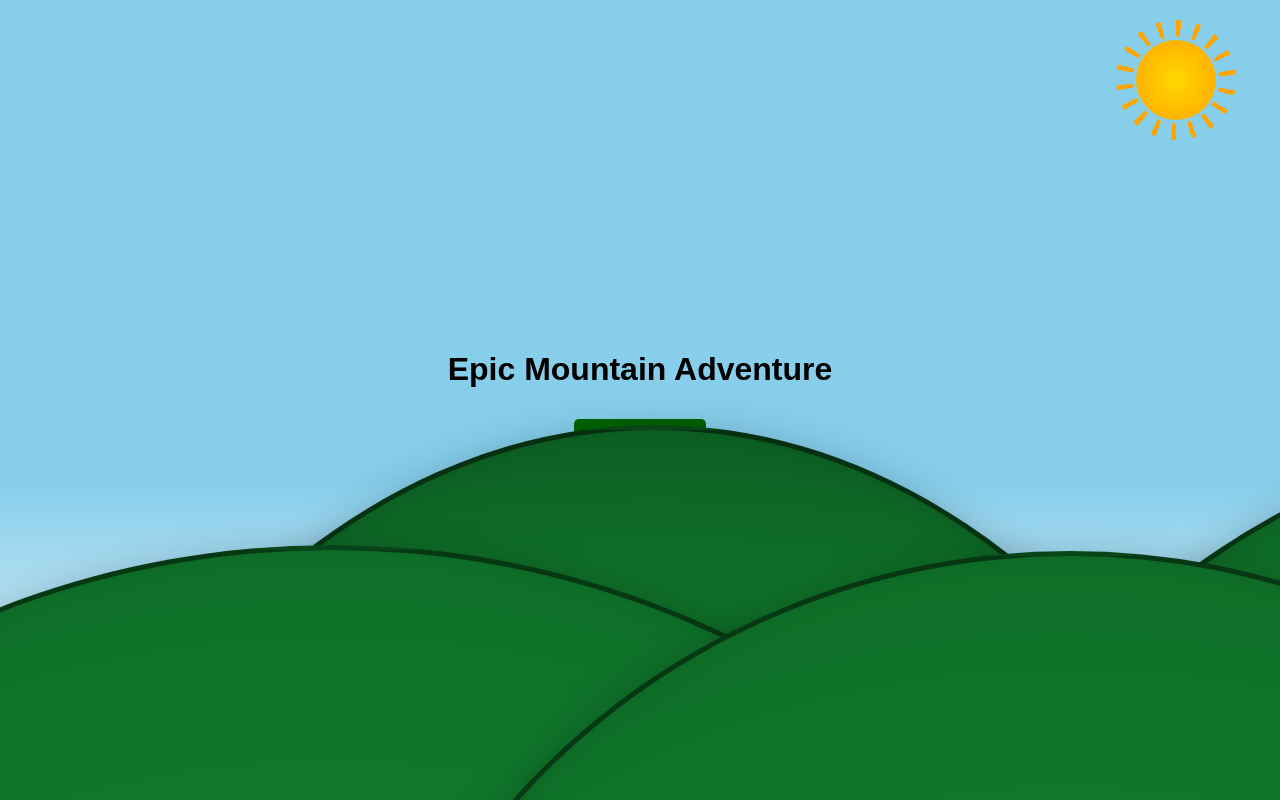
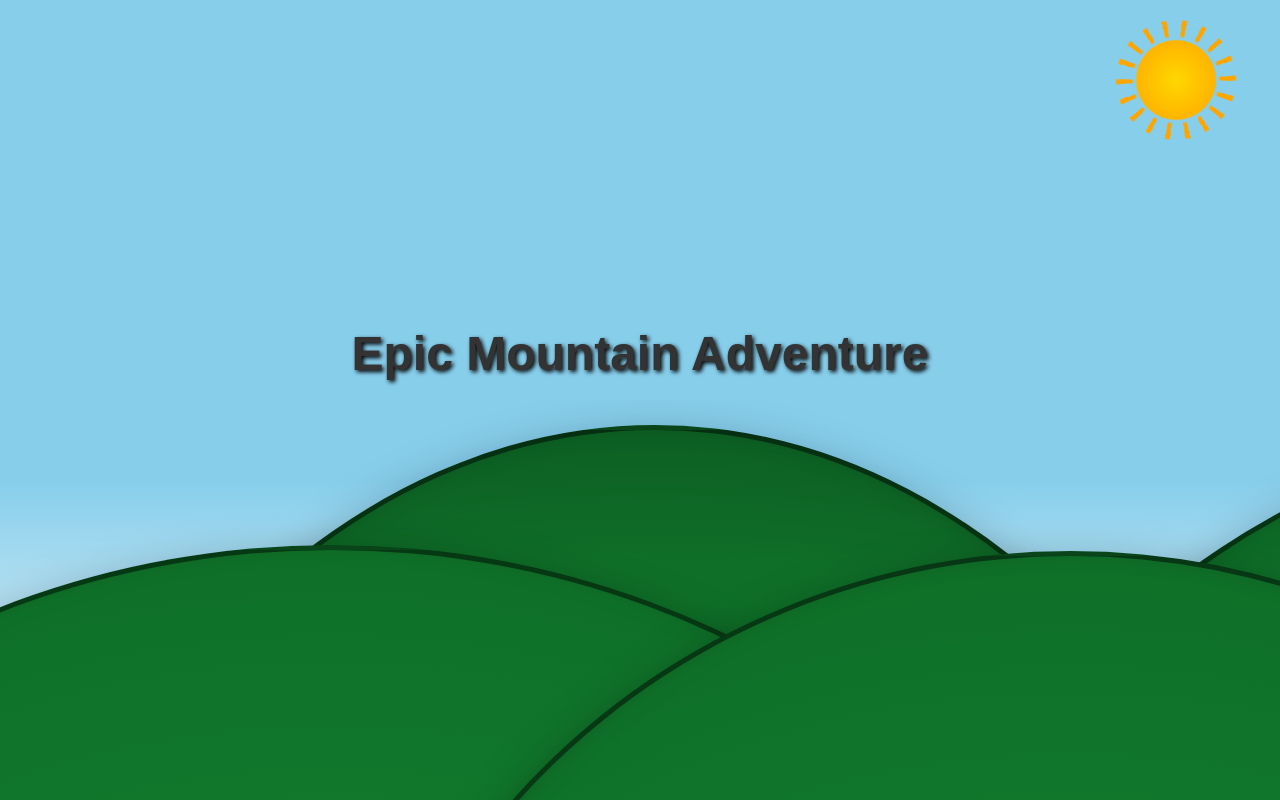
Before and after one commit to pushiscool/tsaecogame2025, a React (Create React App) app: page / in a window 1280 px wide. Built offline with nearby package versions, Linux system fonts and the light colour scheme.

Commit message:
Update HomeScreen.css

```diff
--- a/src/components/HomeScreen.css
+++ b/src/components/HomeScreen.css
@@ -1,7 +1,7 @@
 body {
   text-align: center;
-  background-color: lightblue;
-  font-family: Arial, sans-serif;
+  background-color: #87ceeb;
+  font-family: 'Arial', sans-serif;
   margin: 0;
   overflow: hidden;
 }
@@ -24,8 +24,31 @@ body {
   left: 0;
   width: 100%;
   height: 100%;
-  background: linear-gradient(to bottom, skyblue 60%, white 100%);
+  background: linear-gradient(to bottom, #87ceeb 60%, white 100%);
   z-index: -2;
+}
+
+.game-title {
+  font-size: 3rem;
+  color: #333;
+  text-shadow: 2px 2px 4px #000;
+}
+
+.start-button {
+  padding: 15px 30px;
+  margin: 20px;
+  font-size: 20px;
+  cursor: pointer;
+  border: none;
+  background-color: darkgreen;
+  color: white;
+  border-radius: 10px;
+  transition: background-color 0.3s, transform 0.2s;
+}
+
+.start-button:hover {
+  background-color: green;
+  transform: scale(1.05);
 }
 
 .sun {
@@ -37,6 +60,7 @@ body {
   background: radial-gradient(circle, #FFD700, #FFA500);
   border-radius: 50%;
   z-index: 3;
+  animation: spin 30s linear infinite;
 }
 
 .sun::after {
@@ -79,18 +103,11 @@ body {
   }
 }
 
-button {
-  padding: 10px 20px;
-  margin: 10px;
-  font-size: 18px;
-  cursor: pointer;
-  border: none;
-  background-color: darkgreen;
-  color: white;
-  border-radius: 5px;
-  transition: 0.3s;
+@keyframes spin {
+  from {
+    transform: rotate(0deg);
+  }
+  to {
+    transform: rotate(360deg);
+  }
 }
-
-button:hover {
-  background-color: green;
-}
```
